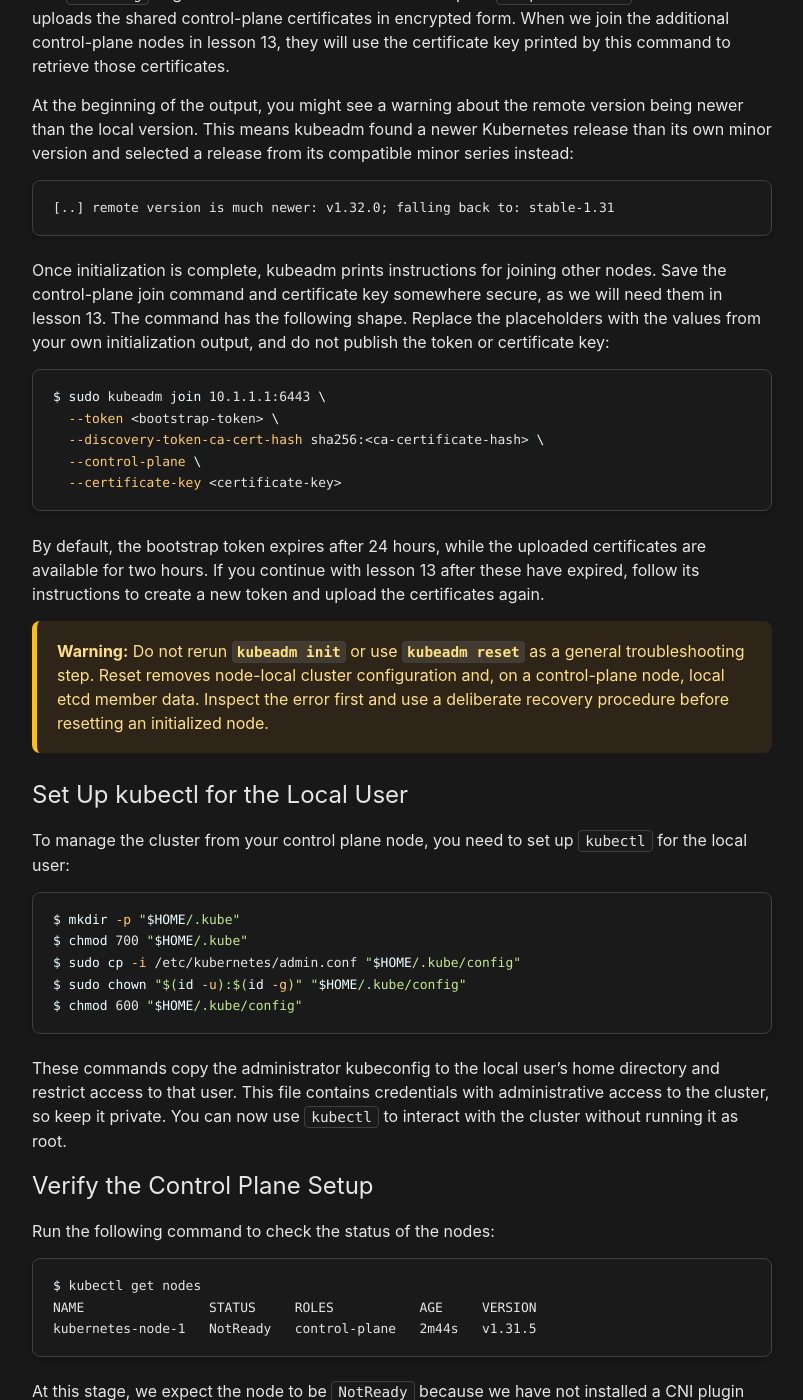
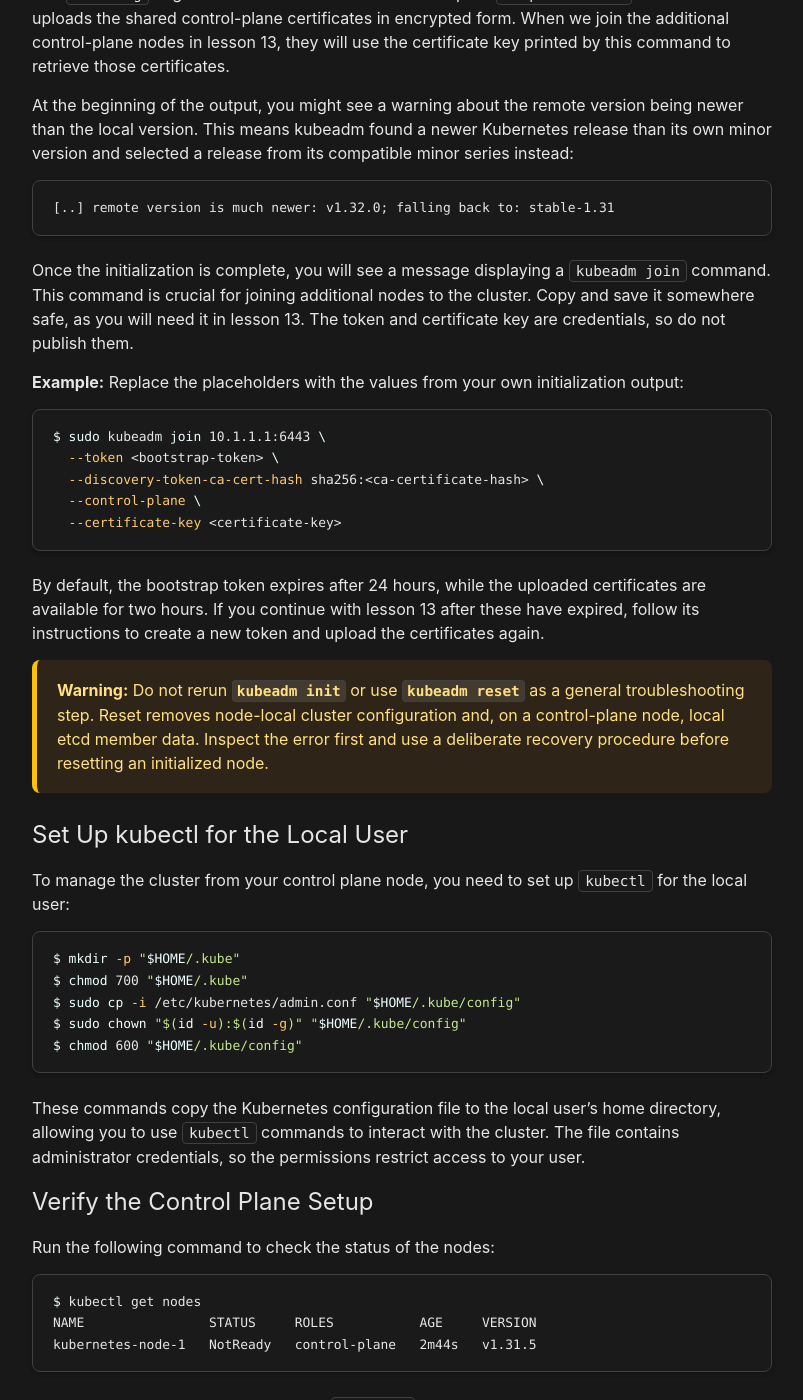
Before and after one commit to philprime/philprime.dev, a Jekyll site: the page built from guides/building-a-production-ready-kubernetes-cluster-from-scratch/lesson-11.md, in a window 1280 px wide and 1400 px high, scrolled down 2409 px. Shown: the whole window, without its empty margins (238-1041 px from the left). Built offline with Jekyll 4.4.1, drawn with Linux system fonts in a browser that asks for light colours; some of the changed text lies outside the part shown.

````diff
--- a/guides/building-a-production-ready-kubernetes-cluster-from-scratch/lesson-11.md
+++ b/guides/building-a-production-ready-kubernetes-cluster-from-scratch/lesson-11.md
@@ -28,19 +28,18 @@ continuing here. The full list of lessons in the series can be found
 SSH into the Raspberry Pi that you want to designate as the first control plane node. In this lesson, we will use
 `kubernetes-node-1` with the IP `10.1.1.1`.
 
-We will use `kubeadm` to initialize the control plane. This sets up the API server, controller manager, scheduler,
-and the local etcd member. Before running the command, let's create a configuration file so we can explain and
-keep track of the settings we are using.
+We will use `kubeadm` to initialize the control plane. This command sets up the Kubernetes control plane
+components, such as the API server, controller manager, and scheduler.
 
 For now, the cluster will use Node 1's address to reach the API server. The virtual IP `10.1.233.1` is not available
 yet, so we will configure the load balancer and switch to that endpoint in lesson 15. We include the virtual IP in
 the API server certificate now so that clients can validate it when we make that change.
 
-We will also store kubelet's working data on the NVMe drive at `/mnt/nvme/kubelet`. Make sure that the NVMe filesystem
-is mounted before continuing. This setting changes kubelet's root directory, not the storage location of etcd or
-containerd, which have their own configuration.
+Additionally, we will specify kubelet's local root directory to be on the NVMe drive mounted at the path `/mnt/nvme/kubelet`.
+Make sure that the NVMe filesystem is mounted before continuing. This setting does not change the storage location of
+etcd or containerd, which have their own configuration.
 
-Create a file named `kubeadm-config.yaml` with the following content. This example uses the kubeadm `v1beta3`
+Therefore, create a file named `kubeadm-config.yaml` with the following content. This example uses the kubeadm `v1beta3`
 configuration API supported by the Kubernetes 1.31 version used in this guide:
 
 ```yaml
@@ -114,10 +113,11 @@ compatible minor series instead:
 [..] remote version is much newer: v1.32.0; falling back to: stable-1.31
 ```
 
-Once initialization is complete, kubeadm prints instructions for joining other nodes. Save the control-plane join
-command and certificate key somewhere secure, as we will need them in lesson 13. The command has the following shape.
-Replace the placeholders with the values from your own initialization output, and do not publish the token or
-certificate key:
+Once the initialization is complete, you will see a message displaying a `kubeadm join` command. This command is crucial
+for joining additional nodes to the cluster. Copy and save it somewhere safe, as you will need it in lesson 13.
+The token and certificate key are credentials, so do not publish them.
+
+**Example:** Replace the placeholders with the values from your own initialization output:
 
 ```bash
 $ sudo kubeadm join 10.1.1.1:6443 \
@@ -149,9 +149,9 @@ $ sudo chown "$(id -u):$(id -g)" "$HOME/.kube/config"
 $ chmod 600 "$HOME/.kube/config"
 ```
 
-These commands copy the administrator kubeconfig to the local user's home directory and restrict access to that
-user. This file contains credentials with administrative access to the cluster, so keep it private. You can now use
-`kubectl` to interact with the cluster without running it as root.
+These commands copy the Kubernetes configuration file to the local user's home directory, allowing you to use `kubectl`
+commands to interact with the cluster. The file contains administrator credentials, so the permissions restrict access
+to your user.
 
 ## Verify the Control Plane Setup
 
@@ -196,11 +196,8 @@ Taints:             node-role.kubernetes.io/control-plane:NoSchedule
 [...]
 ```
 
-As our cluster is quite small, we will also use the control-plane nodes for application workloads. This trades
-isolation for capacity: a resource-heavy application can compete with the services that keep the cluster running.
-For production systems with dedicated worker nodes, keep the control-plane taint instead.
-
-For this setup, remove the control-plane taint from the node we just initialized:
+As our cluster is quite small, we want to allow scheduling on the control plane node (but not recommended for production
+environments). You can remove the taint with:
 
 ```bash
 $ kubectl taint node kubernetes-node-1 node-role.kubernetes.io/control-plane-
````
Also changed, not shown: guides/building-a-production-ready-kubernetes-cluster-from-scratch/lesson-12.md (+2 -3 lines), guides/building-a-production-ready-kubernetes-cluster-from-scratch/lesson-15.md (+3 -3 lines).
